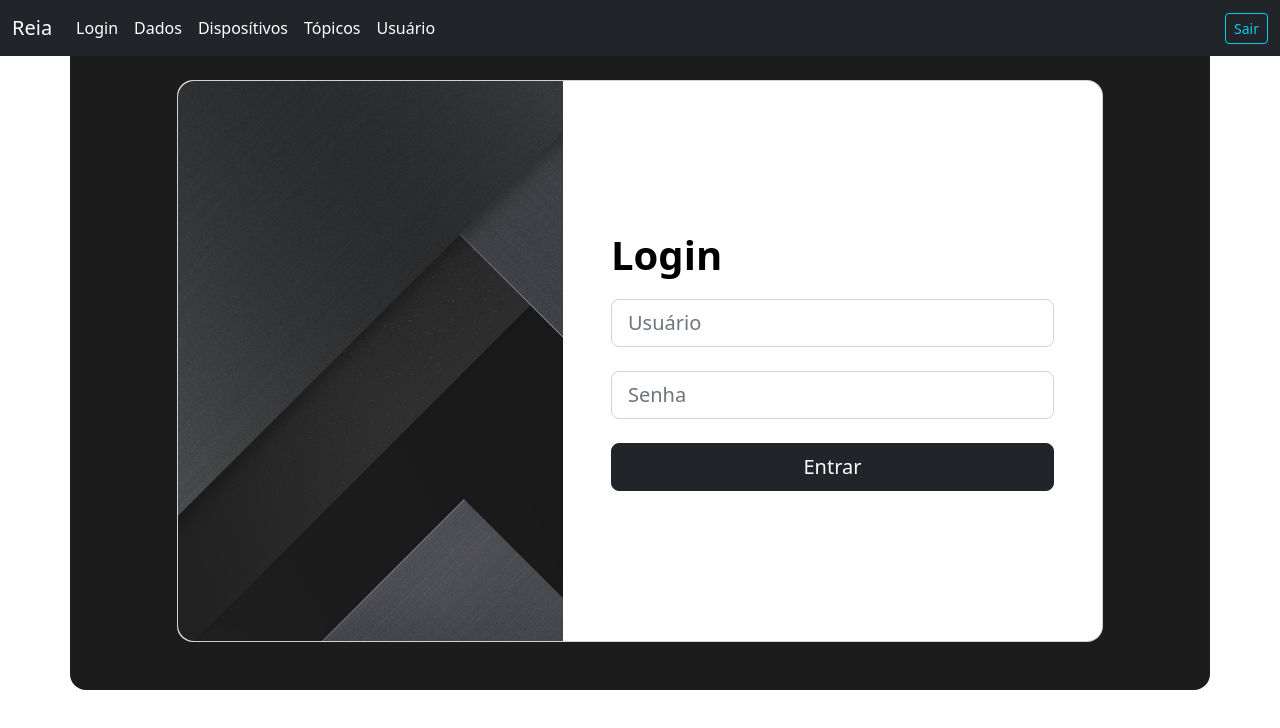
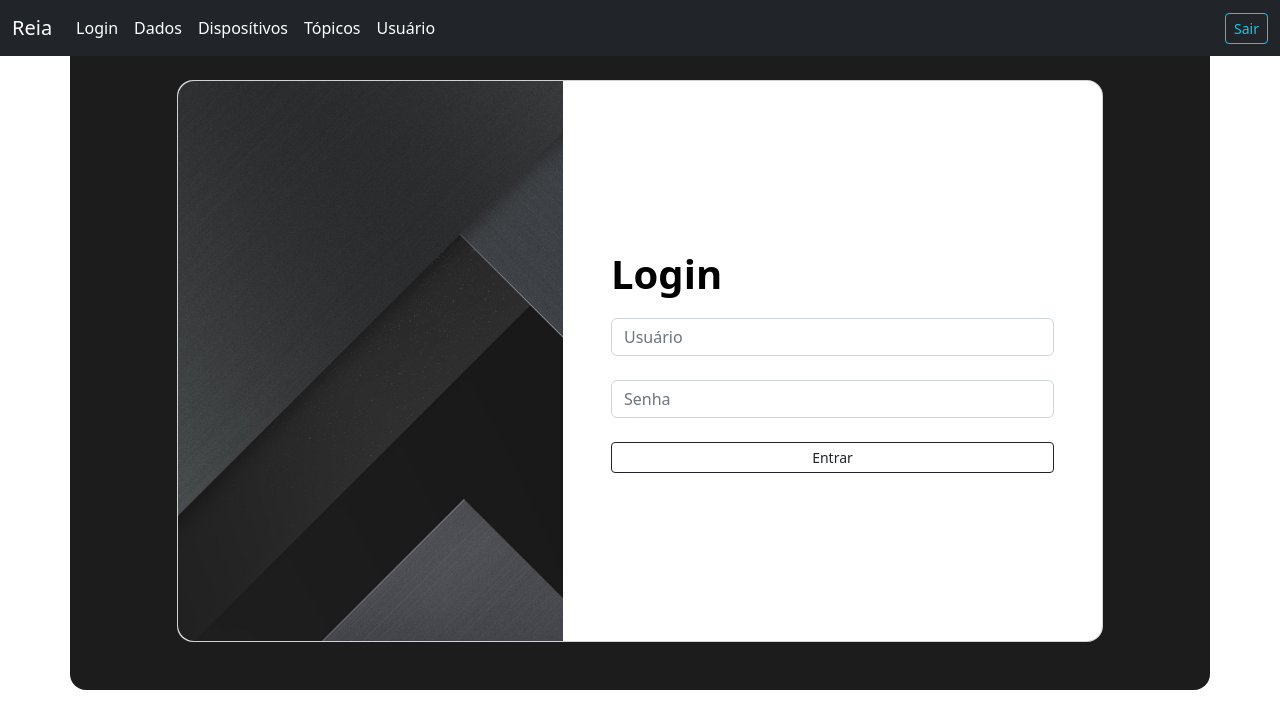
Before and after one commit to CarolinaVanuchi/reia-front, a Vue app: page / in a window 1280 px wide. Shown: the top 728 px of the page. Built offline with nearby package versions, Linux system fonts and the light colour scheme.

Commit message:
alterada tela de login

```diff
--- a/src/router/index.js
+++ b/src/router/index.js
@@ -3,7 +3,7 @@ import Device from '../views/Device.vue';
 import ListUser from '../views/user/List.vue';
 import CreateUser from '../views/user/Create.vue';
 import UpdateUser from '../views/user/Update.vue';
-import Login from '../views/Login.vue';
+import Login from '../views/login/Login.vue';
 import Data from '../views/Data.vue';
 import Topic from '../views/Topic.vue';
 
--- a/src/views/Login.vue
+++ /dev/null
@@ -1,108 +0,0 @@
-<template>
-  <div class="login">
-    <div
-      class="container py-5 h-100"
-      style="background-color: #1c1c1c; border-radius: 1rem 1rem 1rem 1rem"
-    >
-      <div class="row d-flex justify-content-center align-items-center h-100">
-        <div class="col col-xl-10">
-          <div class="card" style="border-radius: 1rem">
-            <div class="row g-0">
-              <div class="col-md-6 col-lg-5">
-                <img
-                  src="../../public/login.jpg"
-                  alt="login form"
-                  class="img-fluid"
-                  style="border-radius: 1rem 0 0 1rem"
-                />
-              </div>
-              <div class="col-md-6 col-lg-7 d-flex align-items-center">
-                <div class="card-body p-4 p-lg-5 text-black">
-                  <form>
-                    <div class="d-flex mb-3 pb-1">
-                      <span class="h1 fw-bold mb-0">Login</span>
-                    </div>
-
-                    <div class="form-outline mb-4">
-                      <input
-                        type="text"
-                        id="user_field"
-                        class="form-control form-control-lg"
-                        v-model="user"
-                        placeholder="Usuário"
-                      />
-                    </div>
-
-                    <div class="form-outline mb-4">
-                      <input
-                        type="password"
-                        id="pass_field"
-                        class="form-control form-control-lg"
-                        placeholder="Senha"
-                        v-model="pass"
-                      />
-                    </div>
-
-                    <div class="mb-12 d-grid gap-2">
-                      <button
-                        class="btn btn-dark btn-lg btn-block"
-                        type="button"
-                        @click="login"
-                      >
-                        Entrar
-                      </button>
-                    </div>
-                  </form>
-                </div>
-              </div>
-            </div>
-          </div>
-        </div>
-      </div>
-    </div>
-  </div>
-</template>
-
-<script>
-import http from "../services/http.js";
-// import { useAuth } from '../stores/auth.js';
-
-// const auth = useAuth();
-
-export default {
-  data() {
-    return {
-      user: "",
-      pass: "",
-    };
-  },
-
-  methods: {
-    async login() {
-      if (!this.user || !this.pass) {
-        alert("Preencher campos de usuário e senha");
-        return;
-      }
-
-      try {
-        const response = await http.post("auth/login", {
-          username: this.user,
-          password: this.pass,
-        });
-        localStorage.setItem("token", response.data.token);
-        // auth.setToken(response.data.token);
-      } catch (error) {
-        localStorage.setItem("token", "");
-        // auth.clearToken();
-        console.log("Erro", error);
-        alert(error?.response?.data.msg);
-      }
-    },
-  },
-};
-</script>
-<style>
-body {
-  background-color: #ffffff;
-}
-</style>
--- /dev/null
+++ b/src/views/login/Login.vue
@@ -0,0 +1,67 @@
+<template>
+  <div class="container py-5 h-100" style="background-color: #1c1c1c; border-radius: 1rem 1rem 1rem 1rem">
+    <div class="row d-flex justify-content-center align-items-center h-100">
+      <div class="col col-xl-10">
+        <div class="card" style="border-radius: 1rem">
+          <div class="row g-0">
+            <div class="col-md-6 col-lg-5">
+              <img src="../../../public/login.jpg" alt="login form" class="img-fluid"
+                style="border-radius: 1rem 0 0 1rem" />
+            </div>
+            <div class="col-md-6 col-lg-7 d-flex align-items-center">
+              <div class="card-body p-4 p-lg-5 text-black">
+                <form @submit.prevent="doLogin">
+                  <div class="d-flex mb-3 pb-1">
+                    <span class="h1 fw-bold mb-0">Login</span>
+                  </div>
+
+                  <div class="form-outline mb-4">
+                    <input type="text" id="user_field" class="form-control" v-model="form.username"
+                      placeholder="Usuário" />
+                  </div>
+
+                  <div class="form-outline mb-4">
+                    <input type="password" id="pass_field" class="form-control" placeholder="Senha"
+                      v-model="form.password" />
+                  </div>
+
+                  <div class="mb-12 d-grid gap-2">
+                    <button class="btn btn-outline-dark btn-sm btn-block">
+                      Entrar
+                    </button>
+                  </div>
+                </form>
+              </div>
+            </div>
+          </div>
+        </div>
+      </div>
+    </div>
+  </div>
+</template>
+
+<script setup>
+
+import { reactive } from "vue";
+import useLogin from "./login";
+const { login } = useLogin();
+
+// import { useAuth } from '../stores/auth.js';
+
+// const auth = useAuth();
+
+const form = reactive({
+  username: '',
+  password: ''
+})
+
+
+const doLogin = async () => {
+  if (!form.username || !form.password) {
+    alert("Preencher campos de usuário e senha");
+    return;
+  }
+  await login({ username: form.username, password: form.password });
+}
+
+</script>
--- /dev/null
+++ b/src/views/login/login.js
@@ -0,0 +1,26 @@
+import { ref } from 'vue';
+import http from "../../services/http.js";
+import { useRouter } from 'vue-router';
+
+export default function useLogin() {
+
+    // const router = useRouter();
+
+    const login = async (data) => {
+        try {
+            console.log('aaa')
+            console.log(data)
+            const response = await http.post("auth/login", data);
+            localStorage.setItem("token", response.data.token);
+            // auth.setToken(response.data.token);
+        } catch (error) {
+            localStorage.setItem("token", "");
+            // auth.clearToken();
+            alert(error?.response?.data.msg);
+        }
+    }
+
+    return {
+        login
+    }
+}
--- a/src/views/user/Create.vue
+++ b/src/views/user/Create.vue
@@ -8,7 +8,7 @@
       </div>
       <div class="row">
         <div class="col-md-12">
-          <h2>Cadastro</h2>
+          <h4>Cadastro</h4>
 
           <form @submit.prevent="saveUser">
 
@@ -65,7 +65,3 @@ const saveUser = async () => {
 }
 
 </script>
-
-<style>
-
-</style>
--- a/src/views/user/List.vue
+++ b/src/views/user/List.vue
@@ -16,7 +16,7 @@
       <div class="row mt-3">
         <div class="col-md-12">
 
-          <table class="table table-striped">
+          <table class="table table-striped table-hover">
             <thead class="table-dark">
               <tr>
                 <th scope="col">#</th>
@@ -63,7 +63,3 @@ const removeUser = async (id) => {
 }
 
 </script>
-
-<style>
-
-</style>
--- a/src/views/user/Update.vue
+++ b/src/views/user/Update.vue
@@ -8,7 +8,7 @@
       </div>
       <div class="row">
         <div class="col-md-12">
-          <h2>Alterar</h2>
+          <h4>Alterar</h4>
           <form @submit.prevent="alterUser">
 
             <div class="row mt-3">
@@ -65,7 +65,3 @@ const alterUser = async () => {
 }
 
 </script>
-
-<style>
-
-</style>
```
